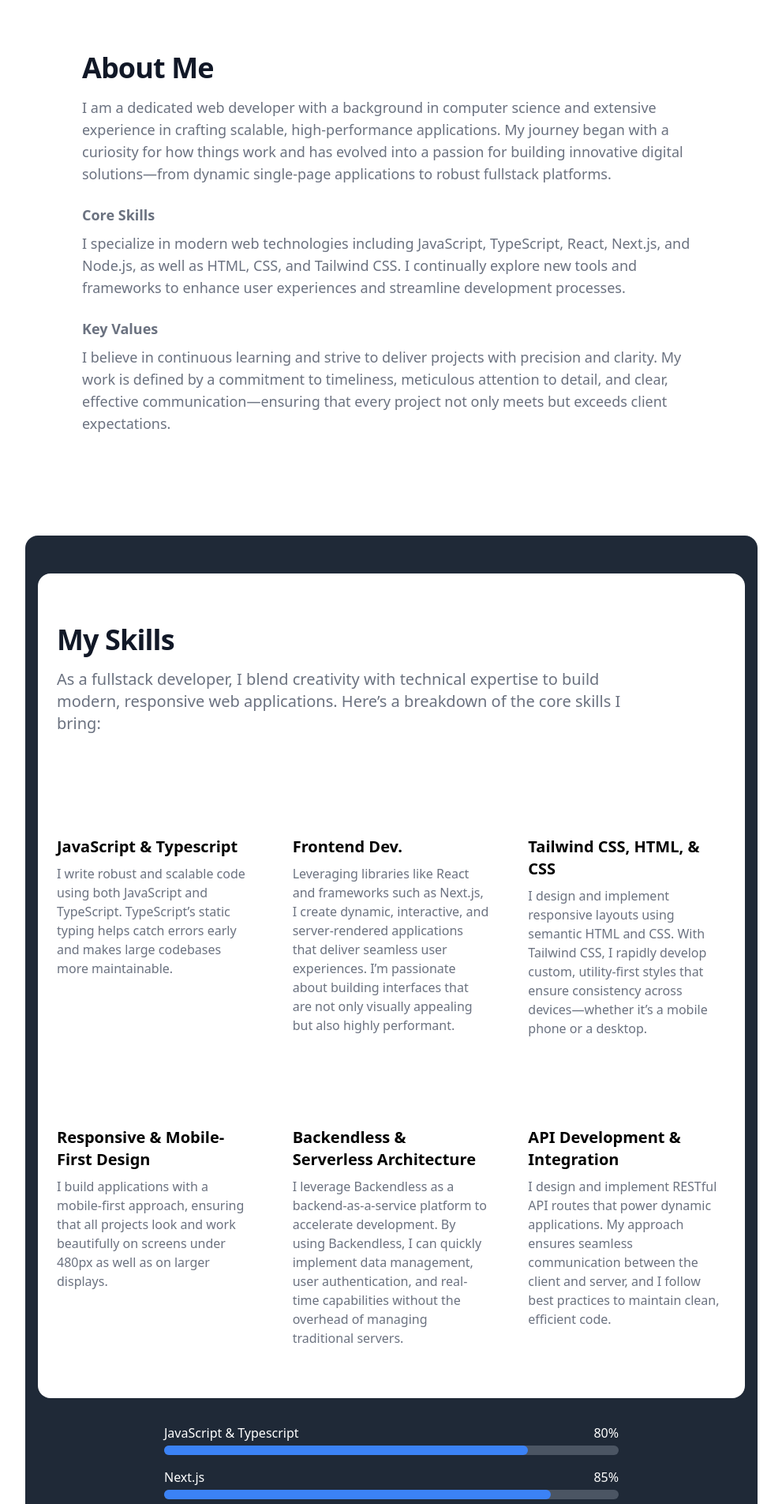
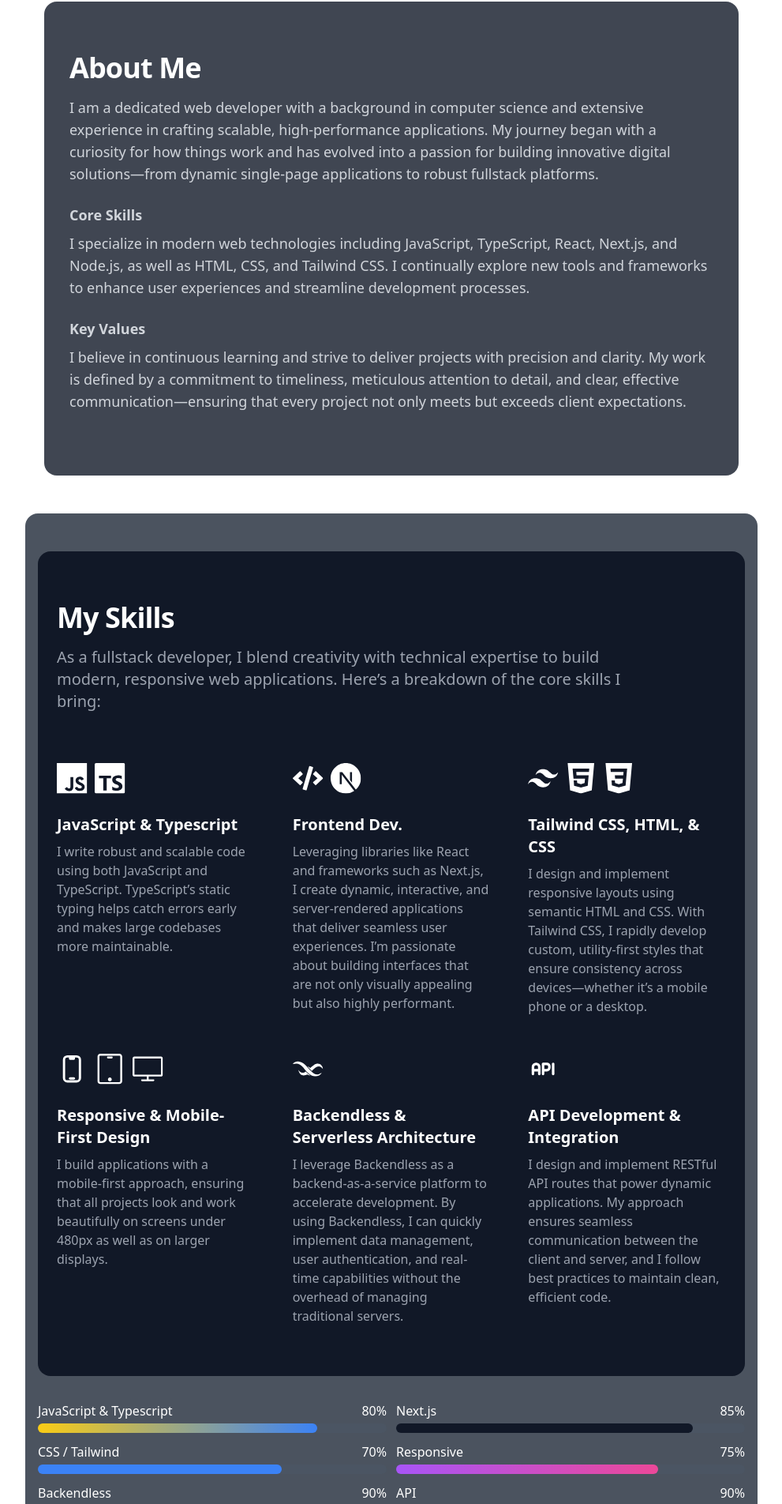
Before and after one commit to narasena/personal-web, a Next.js app: page / in a window 1280 px wide. Shown: the part 878-2782 px from the top of the page at 79% size, without its empty margins (144-1135 px from the left). Built offline with nearby package versions, Linux system fonts and the light colour scheme.

Commit message:
layout touch fix

```diff
--- a/src/app/globals.css
+++ b/src/app/globals.css
@@ -6,6 +6,8 @@
 @tailwind base;
 @tailwind components;
 @tailwind utilities;
+
+@custom-variant dark (&:where([data-theme=dark], [data-theme=dark] *));
 
 @keyframes fadeIn {
   from {
--- a/src/app/page.tsx
+++ b/src/app/page.tsx
@@ -1,5 +1,6 @@
 import AboutMe from "@/components/AboutMe";
 import Contact from "@/components/Contact";
+import ContactPage2 from "@/components/ContactV2";
 import Experience from "@/components/Experience";
 import Hero from "@/components/Hero";
 import NavBar from "@/components/NavBar";
--- a/src/components/AboutMe.tsx
+++ b/src/components/AboutMe.tsx
@@ -3,11 +3,11 @@ import React from "react";
 
 const AboutMe = () => {
   return (
-    <section id="about_me" className="py-12 px-8 sm:px-6 scroll-mt-20">
-      <section className="bg-white dark:bg-gray-900 rounded-2xl ">
+    <section id="about_me" className="py-12 px-2 sm:px-6 scroll-mt-20">
+      <section className="bg-gray-900/80 rounded-2xl ">
         <div className="py-8 px-6 mx-auto max-w-screen-xl lg:py-16 lg:px-6">
-          <div className="max-w-screen-lg px-6 w-full text-gray-500 sm:text-lg dark:text-gray-400">
-            <h2 className="mb-4 text-4xl tracking-tight font-bold text-gray-900 dark:text-white">
+          <div className="max-w-screen-lg px-2 w-full  sm:text-lg max-md:text-base text-gray-300">
+            <h2 className="mb-4 text-4xl tracking-tight font-bold text-white">
               <span className="font-extrabold">About Me</span>
             </h2>
             <p className="mb-4 font-light">
--- a/src/components/Experience.tsx
+++ b/src/components/Experience.tsx
@@ -13,7 +13,8 @@ const experiences = [
 
 const Experience = () => {
   return (
-    <section id="experience" className="py-12 bg-gray-800 px-4 rounded-2xl scroll-mt-20">
+    <section id="experience" className="py-12 bg-gray-800/80
+     px-4 rounded-2xl scroll-mt-20">
       <motion.h2
         className="text-2xl sm:text-3xl font-bold text-center mb-6 text-white"
         initial={{ opacity: 0 }}
--- a/src/components/Skills.tsx
+++ b/src/components/Skills.tsx
@@ -8,164 +8,188 @@ import { SlScreenDesktop, SlScreenTablet } from "react-icons/sl";
 import { TbApi } from "react-icons/tb";
 
 const skillsData = [
-  { name: "JavaScript & Typescript", level: 80 },
-  { name: "Next.js", level: 85 },
-  { name: "CSS / Tailwind", level: 70 },
-  { name: "Responsive", level: 75 },
-  { name: "Backendless", level: 90 },
-  { name: "API", level: 90 },
+  {
+    name: 'JavaScript & Typescript',
+    level: 80,
+    color: 'bg-gradient-to-r from-yellow-400 to-blue-500', // gradient for JS/TS
+  },
+  {
+    name: 'Next.js',
+    level: 85,
+    color: 'bg-gray-900', // Next.js brand color
+  },
+  {
+    name: 'CSS / Tailwind',
+    level: 70,
+    color: 'bg-blue-500', // CSS blue
+  },
+  {
+    name: 'Responsive',
+    level: 75,
+    color: 'bg-gradient-to-r from-purple-500 to-pink-500',
+  },
+  {
+    name: 'Backendless',
+    level: 90,
+    color: 'bg-amber-700', // Brown for Backendless
+  },
+  {
+    name: 'API',
+    level: 90,
+    color: 'bg-green-500',
+  },
 ];
 
 const Skills = () => {
   return (
-    <section id="my_skills" className="py-12 bg-gray-800 px-4 rounded-2xl scroll-mt-20">
-      <section className="bg-white dark:bg-gray-900 rounded-2xl">
-        <div className="py-8 px-4 mx-auto max-w-screen-xl sm:py-16 lg:px-6">
-          <div className="max-w-screen-md mb-8 lg:mb-16">
-            <h2 className="mb-4 text-4xl tracking-tight font-extrabold text-gray-900 dark:text-white">My Skills</h2>
-            <p className="text-gray-500 sm:text-xl dark:text-gray-400">
+    <section id='my_skills' className='py-12 bg-gray-800/80 px-4 rounded-2xl scroll-mt-20'>
+      <section className='bg-gray-900 rounded-2xl'>
+        <div className='py-8 px-4 mx-auto max-w-screen-xl sm:py-16 lg:px-6'>
+          <div className='max-w-screen-md mb-8 lg:mb-16'>
+            <h2 className='mb-4 text-4xl tracking-tight font-extrabold text-white'>My Skills</h2>
+            <p className=' sm:text-xl text-gray-400'>
               As a fullstack developer, I blend creativity with technical expertise to build modern, responsive web
               applications. Here’s a breakdown of the core skills I bring:
             </p>
           </div>
-          <div className="space-y-8 md:grid md:grid-cols-2 lg:grid-cols-3 md:gap-12 md:space-y-0">
+          <div className='space-y-8 md:grid md:grid-cols-2 lg:grid-cols-3 md:gap-12 md:space-y-0'>
             <div>
-              <div className="flex justify-center items-center mb-4 w-max h-10 rounded-full bg-primary-100 lg:h-12 lg:w-max dark:bg-primary-900">
+              <div className='flex justify-center items-center mb-4 w-max h-10 rounded-full bg-primary-100 lg:h-12 lg:w-max bg-primary-900'>
                 <svg
-                  className="w-8 h-8 text-white lg:w-12 lg:h-12 dark:text-primary-300"
-                  fill="currentColor"
-                  viewBox="0 0 20 20"
-                  xmlns="http://www.w3.org/2000/svg">
+                  className='w-8 h-8 text-white lg:w-12 lg:h-12 '
+                  fill='currentColor'
+                  viewBox='0 0 20 20'
+                  xmlns='http://www.w3.org/2000/svg'>
                   <SiJavascript />
                 </svg>
                 <svg
-                  className="w-8 h-8 text-white lg:w-12 lg:h-12 dark:text-primary-300"
-                  fill="currentColor"
-                  viewBox="0 0 20 20"
-                  xmlns="http://www.w3.org/2000/svg">
+                  className='w-8 h-8 text-white lg:w-12 lg:h-12 '
+                  fill='currentColor'
+                  viewBox='0 0 20 20'
+                  xmlns='http://www.w3.org/2000/svg'>
                   <SiTypescript />
                 </svg>
               </div>
-              <h3 className="mb-2 text-xl font-bold dark:text-white">JavaScript & Typescript</h3>
-              <p className="text-gray-500 dark:text-gray-400">
-                I write robust and scalable code using both JavaScript and TypeScript. TypeScript{"’"}s static typing
+              <h3 className='mb-2 text-xl font-bold text-white'>JavaScript & Typescript</h3>
+              <p className=' text-gray-400'>
+                I write robust and scalable code using both JavaScript and TypeScript. TypeScript{'’'}s static typing
                 helps catch errors early and makes large codebases more maintainable.
               </p>
             </div>
             <div>
-              <div className="flex justify-center items-center mb-4 w-max h-10 rounded-full bg-primary-100 lg:h-12 lg:w-max dark:bg-primary-900">
+              <div className='flex justify-center items-center mb-4 w-max h-10 rounded-full bg-primary-100 lg:h-12 lg:w-max bg-primary-900'>
                 <svg
-                  className="w-8 h-8 text-white lg:w-12 lg:h-12 dark:text-primary-300"
-                  fill="currentColor"
-                  viewBox="0 0 20 20"
-                  xmlns="http://www.w3.org/2000/svg">
+                  className='w-8 h-8 text-white lg:w-12 lg:h-12'
+                  fill='currentColor'
+                  viewBox='0 0 20 20'
+                  xmlns='http://www.w3.org/2000/svg'>
                   <FaCode />
                 </svg>
                 <svg
-                  className="w-8 h-8 text-white lg:w-12 lg:h-12 dark:text-primary-300"
-                  fill="currentColor"
-                  viewBox="0 0 20 20"
-                  xmlns="http://www.w3.org/2000/svg">
+                  className='w-8 h-8 text-white lg:w-12 lg:h-12 '
+                  fill='currentColor'
+                  viewBox='0 0 20 20'
+                  xmlns='http://www.w3.org/2000/svg'>
                   <SiNextdotjs />
                 </svg>
               </div>
-              <h3 className="mb-2 text-xl font-bold dark:text-white">Frontend Dev.</h3>
-              <p className="text-gray-500 dark:text-gray-400">
+              <h3 className='mb-2 text-xl font-bold text-white'>Frontend Dev.</h3>
+              <p className='text-gray-400'>
                 Leveraging libraries like React and frameworks such as Next.js, I create dynamic, interactive, and
-                server-rendered applications that deliver seamless user experiences. I{"’"}m passionate about building
+                server-rendered applications that deliver seamless user experiences. I{'’'}m passionate about building
                 interfaces that are not only visually appealing but also highly performant.
               </p>
             </div>
             <div>
-              <div className="flex justify-center items-center mb-4 w-max h-10 rounded-full bg-primary-100 lg:h-12 lg:w-max dark:bg-primary-900">
+              <div className='flex justify-center items-center mb-4 w-max h-10 rounded-full bg-primary-100 lg:h-12 lg:w-max bg-primary-900'>
                 <svg
-                  className="w-8 h-8 text-white lg:w-12 lg:h-12 dark:text-primary-300"
-                  fill="currentColor"
-                  viewBox="0 0 20 20"
-                  xmlns="http://www.w3.org/2000/svg">
+                  className='w-8 h-8 text-white lg:w-12 lg:h-12'
+                  fill='currentColor'
+                  viewBox='0 0 20 20'
+                  xmlns='http://www.w3.org/2000/svg'>
                   <SiTailwindcss />
                 </svg>
                 <svg
-                  className="w-8 h-8 text-white lg:w-12 lg:h-12 dark:text-primary-300"
-                  fill="currentColor"
-                  viewBox="0 0 20 20"
-                  xmlns="http://www.w3.org/2000/svg">
+                  className='w-8 h-8 text-white lg:w-12 lg:h-12'
+                  fill='currentColor'
+                  viewBox='0 0 20 20'
+                  xmlns='http://www.w3.org/2000/svg'>
                   <SiHtml5 />
                 </svg>
                 <svg
-                  className="w-8 h-8 text-white lg:w-12 lg:h-12 dark:text-primary-300"
-                  fill="currentColor"
-                  viewBox="0 0 20 20"
-                  xmlns="http://www.w3.org/2000/svg">
+                  className='w-8 h-8 text-white lg:w-12 lg:h-12'
+                  fill='currentColor'
+                  viewBox='0 0 20 20'
+                  xmlns='http://www.w3.org/2000/svg'>
                   <SiCss3 />
                 </svg>
               </div>
-              <h3 className="mb-2 text-xl font-bold dark:text-white">Tailwind CSS, HTML, & CSS</h3>
-              <p className="text-gray-500 dark:text-gray-400">
+              <h3 className='mb-2 text-xl font-bold text-white'>Tailwind CSS, HTML, & CSS</h3>
+              <p className='text-gray-400'>
                 I design and implement responsive layouts using semantic HTML and CSS. With Tailwind CSS, I rapidly
-                develop custom, utility-first styles that ensure consistency across devices—whether it{"’"}s a mobile
+                develop custom, utility-first styles that ensure consistency across devices—whether it{'’'}s a mobile
                 phone or a desktop.
               </p>
             </div>
             <div>
-              <div className="flex justify-center items-center mb-4 w-max h-10 rounded-full bg-primary-100 lg:h-12 lg:w-max dark:bg-primary-900">
+              <div className='flex justify-center items-center mb-4 w-max h-10 rounded-full bg-primary-100 lg:h-12 lg:w-max bg-primary-900'>
                 <svg
-                  className="w-8 h-8 text-white lg:w-12 lg:h-12 dark:text-primary-300"
-                  fill="currentColor"
-                  viewBox="0 0 20 20"
-                  xmlns="http://www.w3.org/2000/svg">
+                  className='w-8 h-8 text-white lg:w-12 lg:h-12'
+                  fill='currentColor'
+                  viewBox='0 0 20 20'
+                  xmlns='http://www.w3.org/2000/svg'>
                   <HiMiniDevicePhoneMobile />
                 </svg>
                 <svg
-                  className="w-8 h-8 text-white lg:w-12 lg:h-12 dark:text-primary-300"
-                  fill="currentColor"
-                  viewBox="0 0 20 20"
-                  xmlns="http://www.w3.org/2000/svg">
+                  className='w-8 h-8 text-white lg:w-12 lg:h-12'
+                  fill='currentColor'
+                  viewBox='0 0 20 20'
+                  xmlns='http://www.w3.org/2000/svg'>
                   <SlScreenTablet />
                 </svg>
                 <svg
-                  className="w-8 h-8 text-white lg:w-12 lg:h-12 dark:text-primary-300"
-                  fill="currentColor"
-                  viewBox="0 0 20 20"
-                  xmlns="http://www.w3.org/2000/svg">
+                  className='w-8 h-8 text-white lg:w-12 lg:h-12'
+                  fill='currentColor'
+                  viewBox='0 0 20 20'
+                  xmlns='http://www.w3.org/2000/svg'>
                   <SlScreenDesktop />
                 </svg>
               </div>
-              <h3 className="mb-2 text-xl font-bold dark:text-white">Responsive & Mobile-First Design</h3>
-              <p className="text-gray-500 dark:text-gray-400">
+              <h3 className='mb-2 text-xl font-bold text-white'>Responsive & Mobile-First Design</h3>
+              <p className='text-gray-400'>
                 I build applications with a mobile-first approach, ensuring that all projects look and work beautifully
                 on screens under 480px as well as on larger displays.
               </p>
             </div>
             <div>
-              <div className="flex justify-center items-center mb-4 w-max h-10 rounded-full bg-primary-100 lg:h-12 lg:w-max dark:bg-primary-900">
+              <div className='flex justify-center items-center mb-4 w-max h-10 rounded-full bg-primary-100 lg:h-12 lg:w-max bg-primary-900'>
                 <svg
-                  className="w-8 h-8 text-white lg:w-12 lg:h-12 dark:text-primary-300"
-                  fill="currentColor"
-                  viewBox="0 0 20 20"
-                  xmlns="http://www.w3.org/2000/svg">
+                  className='w-8 h-8 text-white lg:w-12 lg:h-12'
+                  fill='currentColor'
+                  viewBox='0 0 20 20'
+                  xmlns='http://www.w3.org/2000/svg'>
                   <SiBackendless />
                 </svg>
               </div>
-              <h3 className="mb-2 text-xl font-bold dark:text-white">Backendless & Serverless Architecture</h3>
-              <p className="text-gray-500 dark:text-gray-400">
+              <h3 className='mb-2 text-xl font-bold text-white'>Backendless & Serverless Architecture</h3>
+              <p className=' text-gray-400'>
                 I leverage Backendless as a backend-as-a-service platform to accelerate development. By using
                 Backendless, I can quickly implement data management, user authentication, and real-time capabilities
                 without the overhead of managing traditional servers.
               </p>
             </div>
             <div>
-              <div className="flex justify-center items-center mb-4 w-max h-10 rounded-full bg-primary-100 lg:h-12 lg:w-max dark:bg-primary-900">
+              <div className='flex justify-center items-center mb-4 w-max h-10 rounded-full bg-primary-100 lg:h-12 lg:w-max bg-primary-900'>
                 <svg
-                  className="w-8 h-8 text-white lg:w-12 lg:h-12 dark:text-primary-300"
-                  fill="currentColor"
-                  viewBox="0 0 20 20"
-                  xmlns="http://www.w3.org/2000/svg">
+                  className='w-8 h-8 text-white lg:w-12 lg:h-12'
+                  fill='currentColor'
+                  viewBox='0 0 20 20'
+                  xmlns='http://www.w3.org/2000/svg'>
                   <TbApi />
                 </svg>
               </div>
-              <h3 className="mb-2 text-xl font-bold dark:text-white">API Development & Integration</h3>
-              <p className="text-gray-500 dark:text-gray-400">
+              <h3 className='mb-2 text-xl font-bold text-white'>API Development & Integration</h3>
+              <p className=' text-gray-400'>
                 I design and implement RESTful API routes that power dynamic applications. My approach ensures seamless
                 communication between the client and server, and I follow best practices to maintain clean, efficient
                 code.
@@ -175,25 +199,25 @@ const Skills = () => {
         </div>
       </section>
       <motion.h2
-        className="text-2xl sm:text-3xl font-bold text-center my-8 text-white"
+        className='text-2xl sm:text-3xl font-bold text-center my-8 text-white'
         initial={{ opacity: 0 }}
         whileInView={{ opacity: 1 }}
         viewport={{ once: true }}
         transition={{ duration: 1 }}></motion.h2>
-      <div className="max-w-xl mx-auto space-y-4">
+      <div className='max-w-full mx-auto max-md:space-x-4 md:grid md:grid-cols-2 md:gap-3'>
         {skillsData.map((skill, index) => (
           <div key={index}>
-            <div className="flex justify-between mb-1">
-              <span className="text-white text-sm sm:text-base">{skill.name}</span>
-              <span className="text-white text-sm sm:text-base">{skill.level}%</span>
+            <div className='flex justify-between mb-1'>
+              <span className='text-white text-sm sm:text-base'>{skill.name}</span>
+              <span className='text-white text-sm sm:text-base'>{skill.level}%</span>
             </div>
-            <div className="w-full bg-gray-600 rounded-full h-3">
+            <div className='w-full bg-gray-600 rounded-full h-3'>
               <motion.div
                 initial={{ width: 0 }}
                 whileInView={{ width: `${skill.level}%` }}
                 viewport={{ once: true }}
                 transition={{ duration: 1, delay: index * 0.2 }}
-                className="bg-blue-500 h-3 rounded-full"></motion.div>
+                className={`${skill.color} h-3 rounded-full`}></motion.div>
             </div>
           </div>
         ))}
```
Also changed, not shown: src/components/Contact.tsx (+46 -22 lines), src/components/ContactV2.tsx (added, +75 -0 lines), src/components/Hero.tsx (+4 -4 lines), src/components/Portfolio.tsx (+28 -22 lines), public/portfolios_screenshots/savoryspiceshop.png (added).
